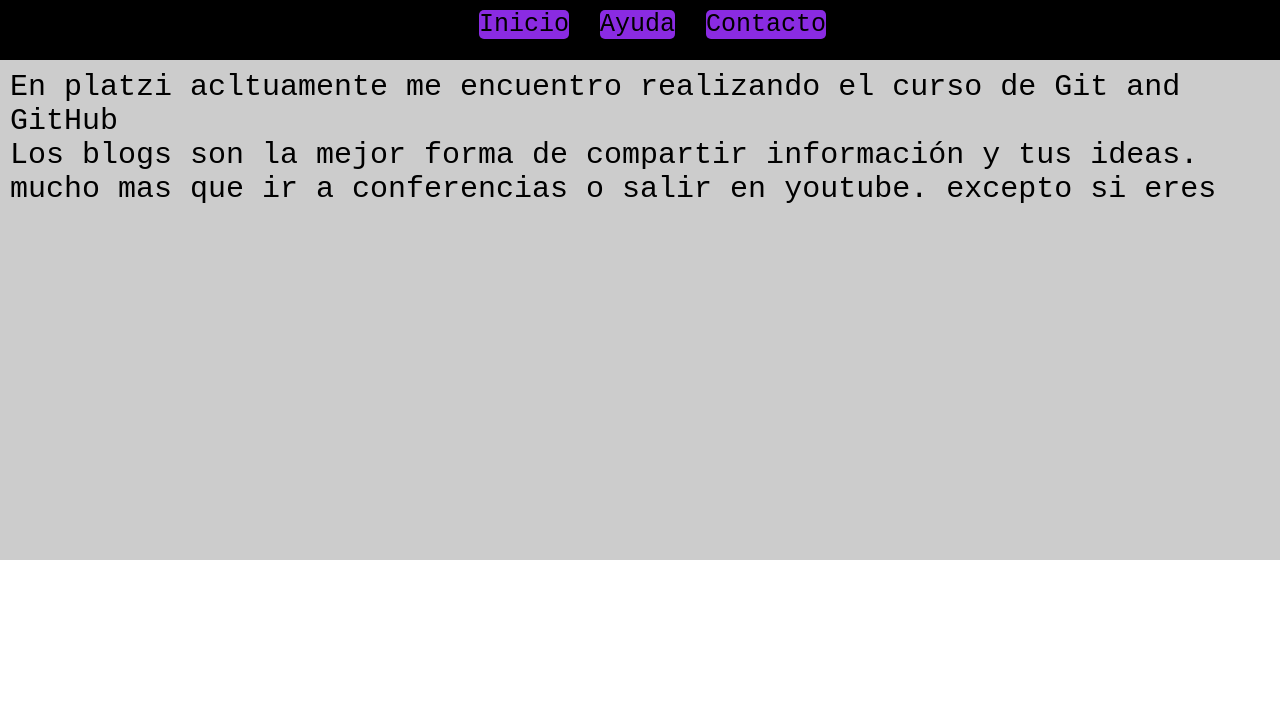
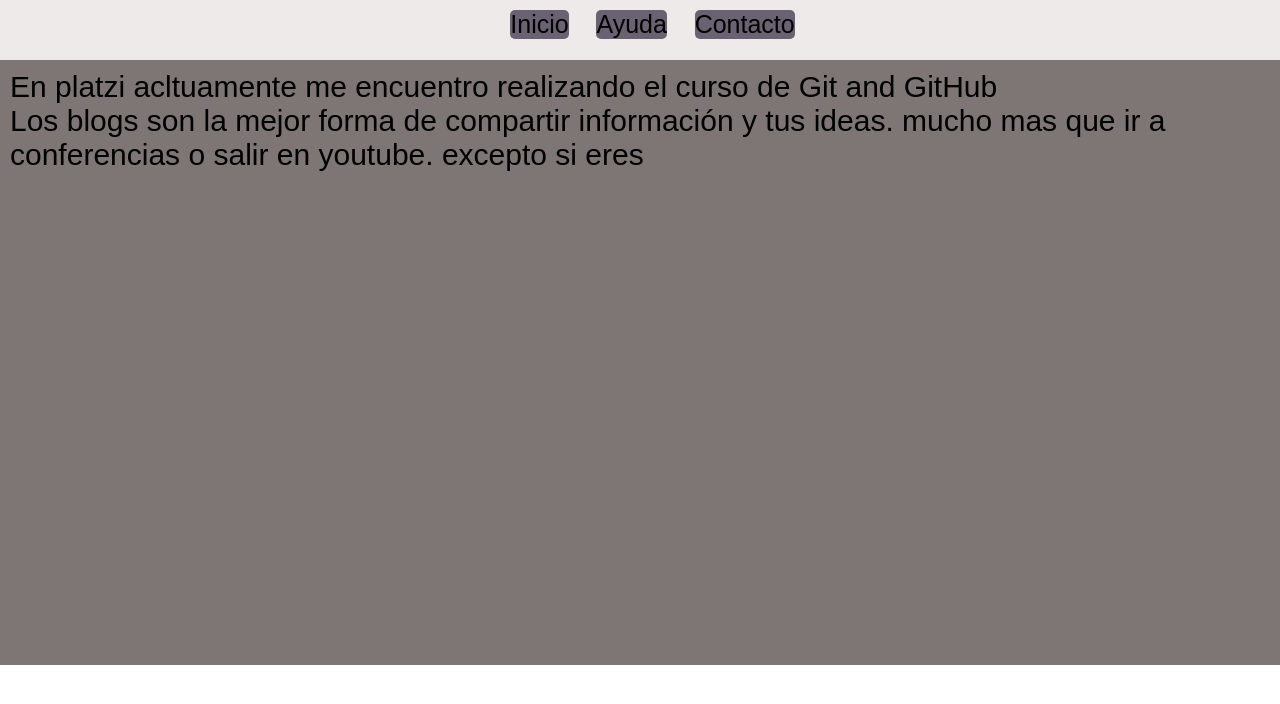
Before and after one commit to Cabariqued27/-Blog-, a plain HTML site: page index.html in a window 1280 px wide. Drawn offline with Linux system fonts and the light colour scheme.

Commit message:
Change the font and add the efect hover

```diff
--- a/Css/Style.css
+++ b/Css/Style.css
@@ -2,7 +2,7 @@
     box-sizing: border-box;
     margin: 0;
     padding: 0;
-    font-family: Courier New;
+    font-family:sans-serif;
 }
 
 html {
@@ -10,7 +10,7 @@ html {
 }
 
 .list {
-    background-color: rgb(0, 0, 0);
+    background-color: rgb(239, 234, 234);
     height: 6.0rem;
     padding: 1rem;
     text-align: center;
@@ -18,7 +18,7 @@ html {
 
 .item {
     display: inline-block;
-    background-color: blueviolet;
+    background-color: rgb(106, 97, 114);
     border-radius: .5rem;
     margin-left: 2.5rem;
 }
@@ -28,13 +28,13 @@ html {
      font-size: 2.5rem;
  }
 
-img {
-    width: 100%;
-  }
-
  main {
      font-size: 3.0rem;
      padding: 1rem;
-     background-color: #cccccc;
-     height: 500px;
+     background-color: #7e7575;
+     height: 60.5rem;
  }
+
+ .item:hover {
+     background-color: rgb(145, 159, 154);
+ }
--- a/index.html
+++ b/index.html
@@ -3,7 +3,7 @@
     <head>
         <meta charset="utf-8">
         <meta http-equiv="X-UA-Compatible" content="IE=edge">
-        <title>First Hmtl with Git</title>
+        <title>First Commit With SSH</title>
         <meta name="description" content="">
         <meta name="viewport" content="width=device-width, initial-scale=1">
         <link rel="stylesheet" href="Css/Style.css">
```
